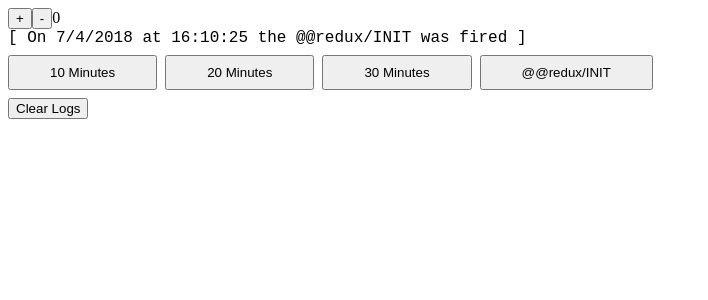
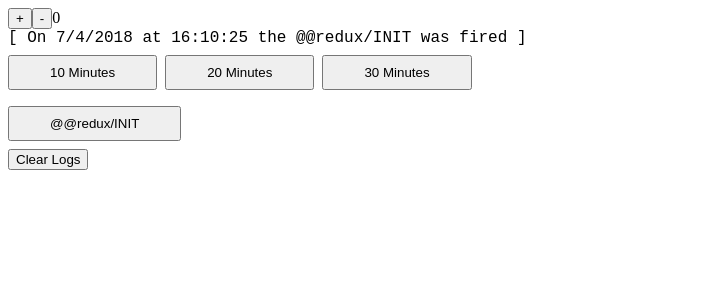
Before and after one commit to SteliosVoskos/ReduxLoggerComponent, a React app: page / in a window 1280 px wide. Shown: the top 300 px of the page, without its empty margins (0-708 px from the left). Built offline with nearby package versions, Linux system fonts and the light colour scheme.

Commit message:
fixed a bug with the layout of the logger

```diff
--- a/src/components/Filters.js
+++ b/src/components/Filters.js
@@ -52,7 +52,11 @@ export default class Filters extends Component {
         });
     }
 
-    renderFilteredLogs() {
+    renderFoteredLogsByTimeStamp() {
+        return <Log logs={this.props.logs} />
+    }
+
+    renderFilteredLogsByActionName() {
         return <Log logs={this.props.filteredLogs} />
     }
 
@@ -61,14 +65,16 @@ export default class Filters extends Component {
 
         if (persistedLogs.length) {
             return (
-                <div style={this.getStyles().container}>
+                <div>
                     <div>
                         <button style={this.getStyles().buttons} onClick={this.handle10MinutesClick}>10 Minutes</button>
                         <button style={this.getStyles().buttons} onClick={this.handle20MinutesClick}>20 Minutes</button>
                         <button style={this.getStyles().buttons} onClick={this.handle30MinutesClick}>30 Minutes</button>
+                        {this.renderFoteredLogsByTimeStamp()}
                     </div>
                     <div>
                         {this.renderActionFilterButtons()}
+                        {this.renderFilteredLogsByActionName()}
                     </div>
                 </div>
             );
@@ -78,9 +84,8 @@ export default class Filters extends Component {
     }
     render() {
         return(
-            <div style={this.getStyles().container}>
+            <div>
                 {this.renderButtons()}
-                {this.renderFilteredLogs()}
             </div>
         );
     }
--- a/src/components/Logger.js
+++ b/src/components/Logger.js
@@ -11,9 +11,6 @@ export default class Logger extends Component {
         return <Log logs={this.props.persistedLogs} />;
     }
 
-    renderFilteredLogs() {
-        return <Log logs={this.props.logs} />;
-    }
     render() {
         const styles = {
             container: {
@@ -29,7 +26,6 @@ export default class Logger extends Component {
                     </div>
                     <div>
                         <FiltersContainer />
-                        {this.renderFilteredLogs()}
                     </div>
                 </div>
                 {this.props.persistedLogs.length && <button onClick={this.handleClearLogClick}>Clear Logs</button>}
```
